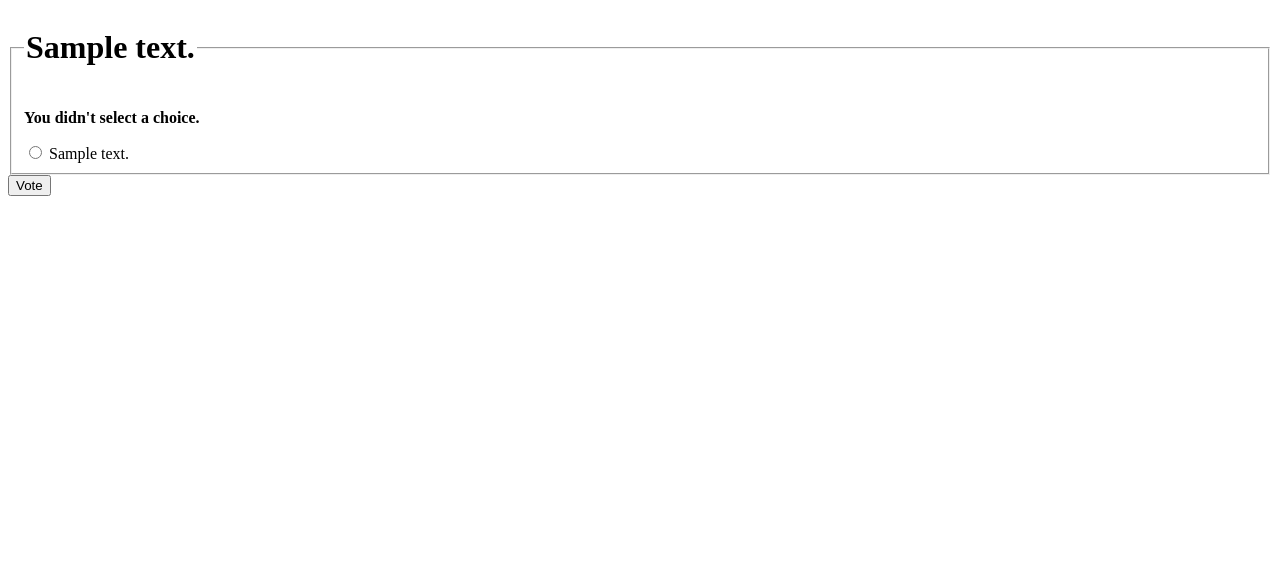
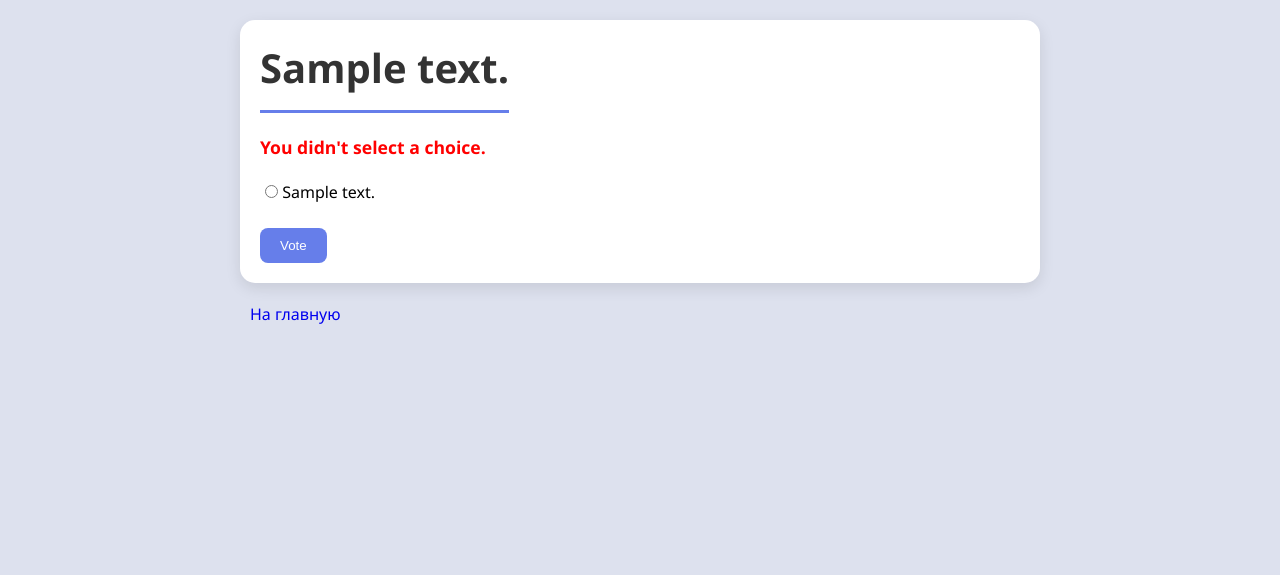
Before and after one commit to kleprer/test_project, a Django app: page /1/vote/ in a window 1280 px wide. Shown: the top 575 px of the page. Before the commit the page ends 196 px from the top, so only its background shows below. Run offline with Django 4.2, Linux system fonts and the light colour scheme; tables that the repository leaves empty hold one stand-in row (values such as "Sample post").

Commit message:
added home button + message for no choices added

```diff
--- a/polls/static/polls/style.css
+++ b/polls/static/polls/style.css
@@ -119,3 +119,75 @@ p:last-child {
         font-size: 0.85em;
     }
 }
+
+.vote-form {
+    background: white;
+    border-radius: 15px;
+    padding: 20px;
+    margin-bottom: 20px;
+    box-shadow: 0 5px 15px rgba(0,0,0,0.1);
+}
+
+.vote-fieldset {
+    border: none;
+    padding: 0;
+}
+
+.error-message {
+    color: red;
+    margin-bottom: 15px;
+}
+
+.choice-item {
+    margin-bottom: 10px;
+    padding: 5px;
+}
+
+.vote-btn {
+    background: #667eea;
+    color: white;
+    border: none;
+    padding: 10px 20px;
+    border-radius: 8px;
+    cursor: pointer;
+    margin-top: 10px;
+}
+
+.results-title {
+    margin-bottom: 20px;
+}
+
+.results-list {
+    list-style: none;
+    padding: 0;
+}
+
+.result-item {
+    background: white;
+    padding: 15px;
+    margin-bottom: 10px;
+    border-radius: 10px;
+    box-shadow: 0 2px 5px rgba(0,0,0,0.1);
+}
+
+.vote-again-link {
+    display: inline-block;
+    margin-top: 20px;
+    color: #667eea;
+    text-decoration: none;
+}
+.home-button {
+    padding: 10px;
+    text-decoration: none;
+}
+
+.no-choices-message {
+    background: #fff3cd;
+    color: #856404;
+    padding: 15px;
+    border-radius: 10px;
+    border-left: 4px solid #ffc107;
+    margin: 20px 0;
+    text-align: center;
+    font-size: 1.1em;
+}
--- a/polls/templates/polls/detail.html
+++ b/polls/templates/polls/detail.html
@@ -1,12 +1,27 @@
-<form action="{% url 'polls:vote' question.id %}" method="post">
+{% load static %}
+<link rel="stylesheet" href="{% static 'polls/style.css' %}?v=2">
+
+<form action="{% url 'polls:vote' question.id %}" method="post" class="vote-form">
     {% csrf_token %}
-<fieldset>
+    <fieldset class="vote-fieldset">
         <legend><h1>{{ question.question_text }}</h1></legend>
-    {% if error_message %}<p><strong>{{ error_message }}</strong></p>{% endif %}
+        {% if error_message %}<p class="error-message"><strong>{{ error_message }}</strong></p>{% endif %}
+
+        {% if question.choice_set.all %}
             {% for choice in question.choice_set.all %}
+                <div class="choice-item">
                     <input type="radio" name="choice" id="choice{{ forloop.counter }}" value="{{ choice.id }}">
-        <label for="choice{{ forloop.counter }}">{{ choice.choice_text }}</label><br>
+                    <label for="choice{{ forloop.counter }}">{{ choice.choice_text }}</label>
+                </div>
             {% endfor %}
+            <input type="submit" value="Vote" class="vote-btn">
+        {% else %}
+            <p class="no-choices-message">Создатель опроса не добавил варианты голосов или опрос закончился</p>
+            <a href="{% url 'polls:index' %}" class="home-button">На главную</a>
+        {% endif %}
     </fieldset>
-<input type="submit" value="Vote">
 </form>
+
+{% if question.choice_set.all %}
+    <a href="{% url 'polls:index' %}" class="home-button">На главную</a>
+{% endif %}
```
Also changed, not shown: polls/templates/polls/results.html (+10 -6 lines). Lines whose indentation alone changed are shown as unchanged.
